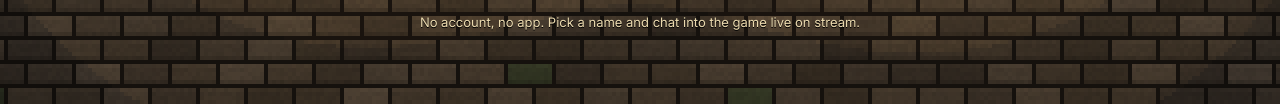
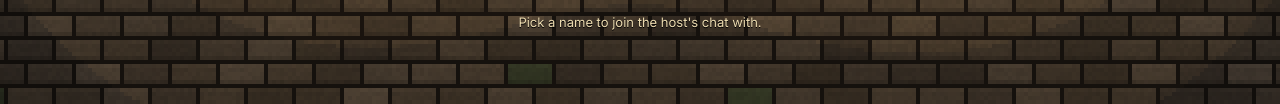
Before and after one commit to Mottafier/Chat-Dungeon-chat, a plain HTML site: page index.html in a window 1280 px wide. Shown: the part 492-596 px from the top of the page. Drawn offline with Linux system fonts and the light colour scheme.

Commit message:
Name screen: 'Pick a name to join the host's chat with.'
Co-Authored-By: Claude Opus 5.5 <noreply@anthropic.com>
Claude-Session: https://claude.ai/code/session_0145Cp2tJ6hT7FS5kVEuknCi

```diff
--- a/index.html
+++ b/index.html
@@ -262,7 +262,7 @@ if(location.protocol==='http:'&&!/^(localhost|127\.0\.0\.1|\[::1\]|10\.|192\.168
   var me='', code='KQ7F';
   try{ $('name').value=localStorage.getItem('cdName')||''; }catch(e){}
   if(ON){ $('code').value=ON.room||''; $('code').hidden=true; document.querySelector('label[for=code]').hidden=true; document.querySelector('.card .gap').hidden=true;
-    document.querySelector('.fine').textContent='No account, no app. Pick a name and chat into the game live on stream.';
+    document.querySelector('.fine').textContent='Pick a name to join the host\'s chat with.';
     $('hostlink').hidden=true; $('text').maxLength=100; }
   try{ var h=(location.hash||'').replace('#','').toUpperCase(); if(/^[A-Z0-9]{4}$/.test(h)) $('code').value=h; }catch(e){}
   $('joinform').addEventListener('submit',function(e){ e.preventDefault();
```
